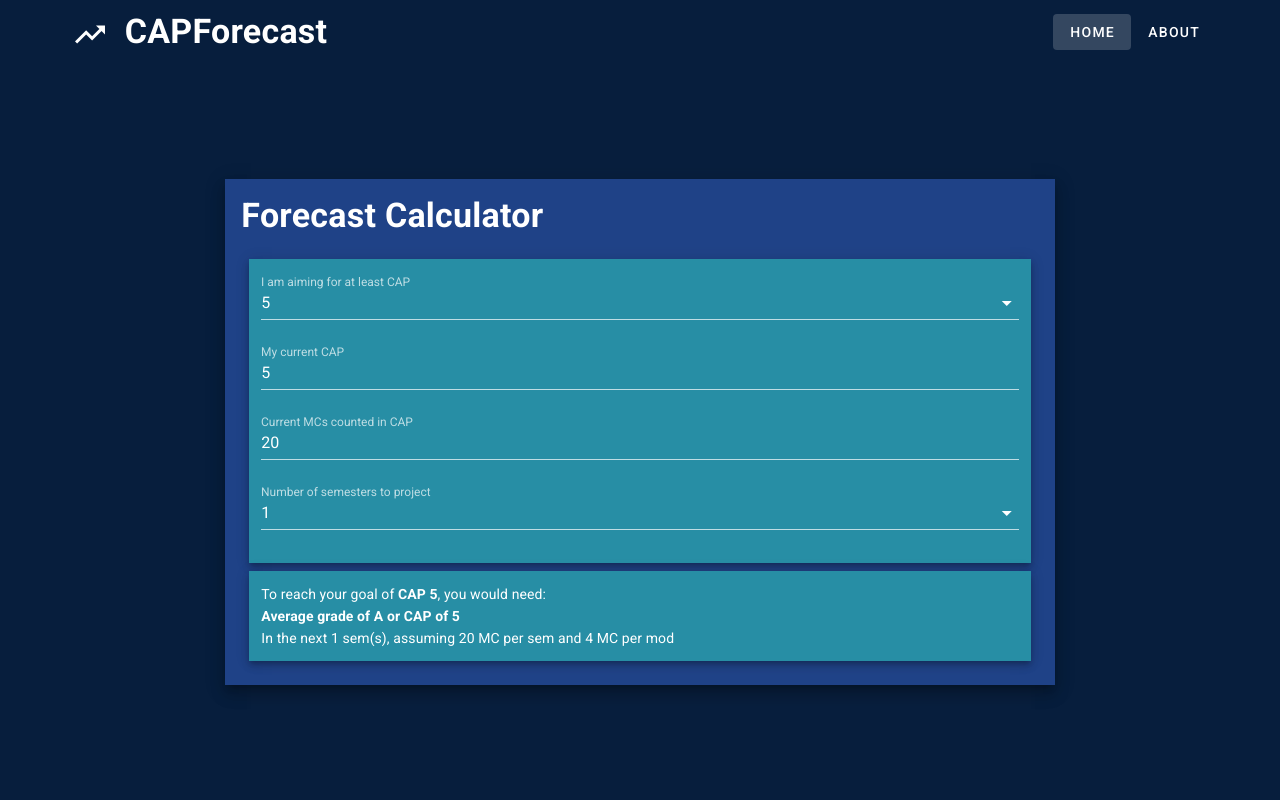
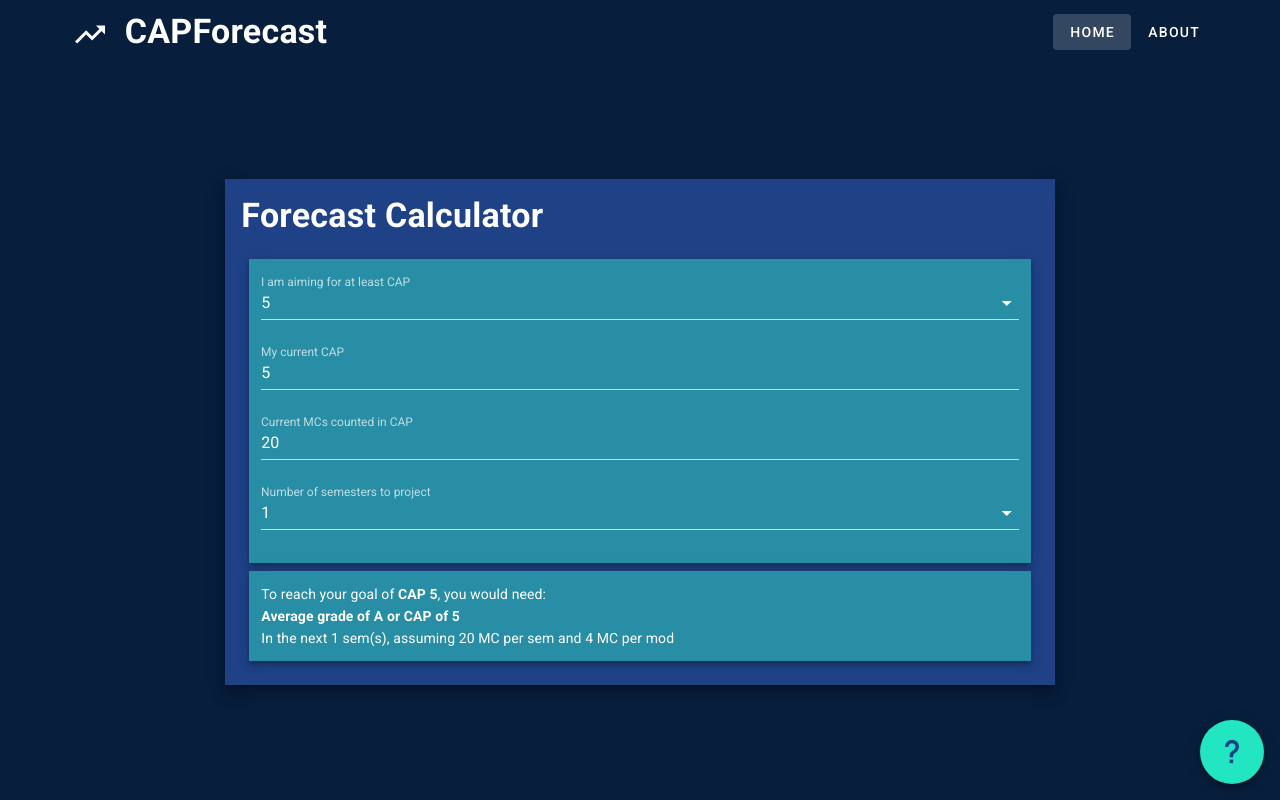
Before and after one commit to nhzaci/CAPForecast, a Vue app: page / in a window 1280 px wide. Built offline with nearby package versions, Linux system fonts and the light colour scheme.

Commit message:
Added help modal

```diff
--- a/src/App.vue
+++ b/src/App.vue
@@ -7,11 +7,27 @@
 
     <v-content height="100%" class="primary">
       <router-view></router-view>
+      <v-btn
+        color="contrast"
+        class="secondary--text"
+        fab
+        large
+        fixed
+        bottom
+        right
+        @click="setModalOpen(true)"
+      >
+        <v-icon>mdi-help</v-icon>
+      </v-btn>
+      <HelpModal />
     </v-content>
   </v-app>
 </template>
 
 <script>
+import { mapMutations } from 'vuex'
+
+import HelpModal from '@/components/HelpModal'
 import NavBar from '@/components/NavBar'
 
 export default {
@@ -21,7 +37,13 @@ export default {
     titleTemplate: '%s | CAPForecast'
   },
   components: {
+    HelpModal,
     NavBar
+  },
+  methods: {
+    ...mapMutations({
+      setModalOpen: 'modal/setModalOpen'
+    })
   }
 };
 </script>
--- /dev/null
+++ b/src/components/HelpModal.vue
@@ -0,0 +1,45 @@
+<template>
+  <v-row justify="center">
+    <v-dialog
+      v-model="modalOpen"
+      max-width="80%"
+    >
+      <v-card
+        color="secondary"
+        class="contrast--text"
+      >
+        <v-card-title class="font-weight-bold">
+          Help
+        </v-card-title>
+        <v-card-text class="contrast--text">
+          <ul>
+            <li>Simply input the cap you are aiming for</li>
+            <li>Your current CAP</li>
+            <li>The number of MCs in your current CAP</li>
+            <li>And lastly, the number of semesters you want to project to see what your average grade and CAP would be to reach your goal</li>
+            <li>Works for both maintaining and checking your CAP</li>
+          </ul>
+        </v-card-text>
+      </v-card>
+    </v-dialog>
+  </v-row>
+</template>
+
+<script>
+  export default {
+    computed: {
+      modalOpen: {
+        get() {
+          return this.$store.state.modal.modalOpen
+        },
+        set(bool) {
+          this.$store.commit('modal/setModalOpen', bool)
+        }
+      }
+    }
+  }
+</script>
+
+<style lang="scss" scoped>
+
+</style>
--- a/src/store/index.js
+++ b/src/store/index.js
@@ -1,5 +1,6 @@
 import Vue from 'vue'
 import Vuex from 'vuex'
+import modal from './modal'
 
 Vue.use(Vuex)
 
@@ -11,5 +12,6 @@ export default new Vuex.Store({
   actions: {
   },
   modules: {
+    modal
   }
 })
--- /dev/null
+++ b/src/store/modal.js
@@ -0,0 +1,11 @@
+export default {
+  namespaced: true,
+  state: {
+    modalOpen: false
+  },
+  mutations: {
+    setModalOpen (state, bool) {
+      state.modalOpen = bool
+    }
+  }
+}
```
